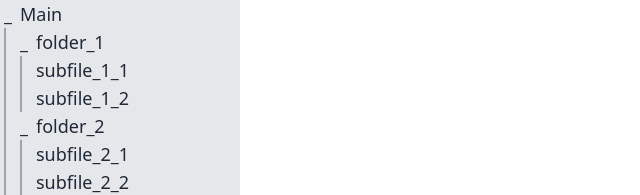
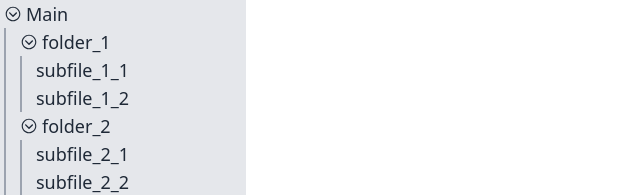
Before and after one commit to AKA-Abdol/folder-recursive-show, a React (Create React App) app: page / in a window 1280 px wide. Shown: the top 195 px of the page, without its empty margins (0-640 px from the left). Built offline with nearby package versions, Linux system fonts and the light colour scheme.

Commit message:
feat: arrow icons changed

```diff
--- a/package.json
+++ b/package.json
@@ -14,6 +14,7 @@
     "formik": "^2.2.9",
     "react": "^18.2.0",
     "react-dom": "^18.2.0",
+    "react-icons": "^4.8.0",
     "react-scripts": "5.0.1",
     "recoil": "^0.7.7",
     "typescript": "^4.9.5",
--- a/src/components/Folder.tsx
+++ b/src/components/Folder.tsx
@@ -9,6 +9,7 @@ import File from "./File";
 import { mainFolderAtom } from "../atoms";
 import { useState } from "react";
 import { useFormik } from "formik";
+import { IoIosArrowDropdown, IoIosArrowDropright } from "react-icons/io";
 
 interface IFolder extends IDirectory {
   data: FolderData;
@@ -98,16 +99,20 @@ export default function Folder({ data, wrapperStyle, parentDir }: IFolder) {
 
   return (
     <div className={`flex flex-col text-lg w-fit ${wrapperStyle}`}>
-      <div className="hover:bg-gray-400 group flex flex-row justify-between items-center space-x-4">
       <div
-          className="flex flex-row space-x-1 cursor-pointer"
+        className="hover:bg-gray-400 group flex flex-row justify-between items-center space-x-4 cursor-pointer"
         onClick={() =>
           setSubItemsShowState((currState) =>
             currState === "Show" ? "Hidden" : "Show"
           )
         }
       >
-          <p className="w-3">{subItemsShowState === "Show" ? "_" : "+"}</p>
+        <div className="flex flex-row space-x-1 items-center">
+          {subItemsShowState === "Hidden" ? (
+            <IoIosArrowDropright />
+          ) : (
+            <IoIosArrowDropdown />
+          )}
           <p>{data.name}</p>
         </div>
         <>
```
Also changed, not shown: 2 other files (tests, documents, lock files or other folders). Lines whose indentation alone changed are shown as unchanged.
